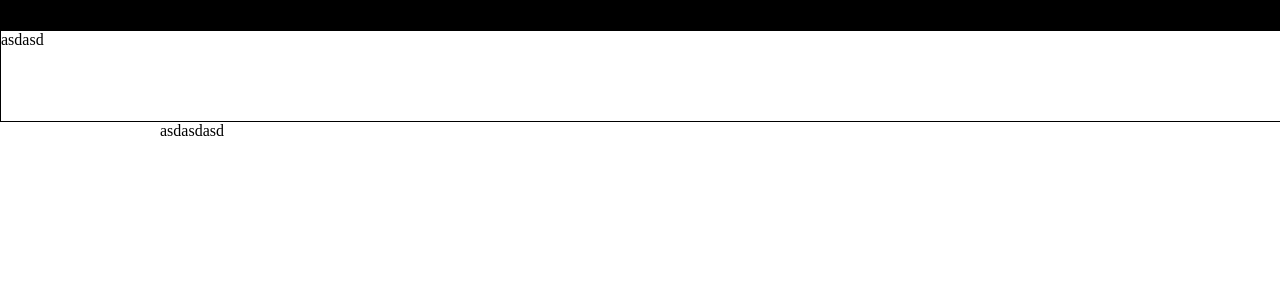
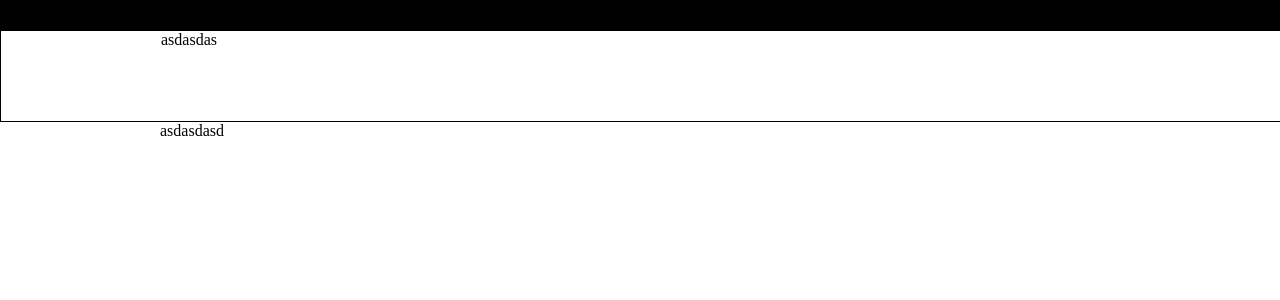
Before and after one commit to mohammad1414/ros, a PHP site: page / in a window 1280 px wide. Shown: the top 300 px of the page. Run offline with PHP 8.4, Linux system fonts and the light colour scheme; style sheets or scripts are compiled from the project's sources.

Commit message:
add some sass

```diff
--- a/blocks/block_header.php
+++ b/blocks/block_header.php
@@ -1,8 +1,12 @@
 <div class="header__topbar">
-
+	<div class="cotainer-960">
+		ورود
+	</div>
 </div>
 
 
 <div class="header__navigation">
-	asdasd
+	<div class="cotainer-960">
+		asdasdas
+	</div>
 </div>
--- a/resource/assets/sass/_init.scss
+++ b/resource/assets/sass/_init.scss
@@ -1 +1,27 @@
 body,div,html{ margin:0px;padding:0px}
+
+
+@mixin border-radius($radius) {
+  -webkit-border-radius: $radius;
+     -moz-border-radius: $radius;
+      -ms-border-radius: $radius;
+          border-radius: $radius;
+}
+
+@mixin inner-container($width) {
+  width: $width;
+  margin: 0px auto;
+}
+
+.cotainer-960{
+	@include inner-container(960px);
+}
+
+
+.clearfix {
+  &:after {
+    content: "";
+    display: table;
+    clear: both;
+  }
+}
```
